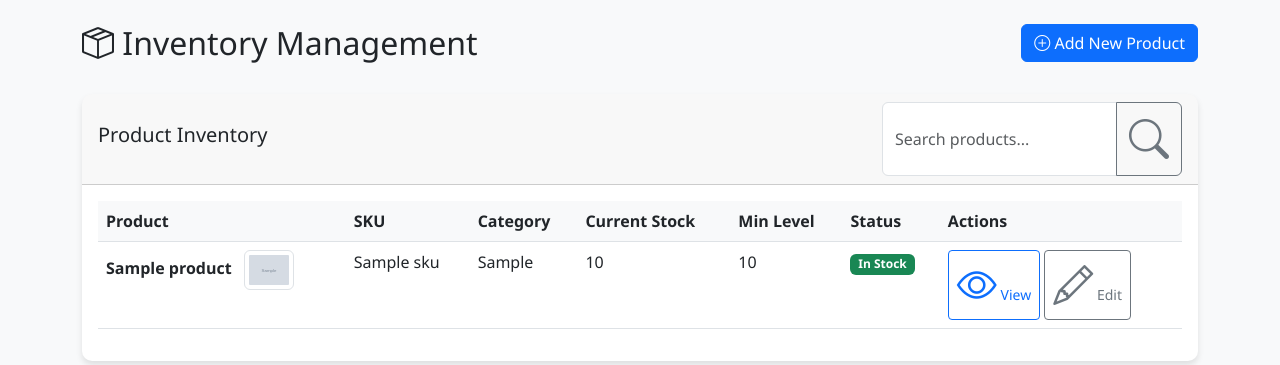
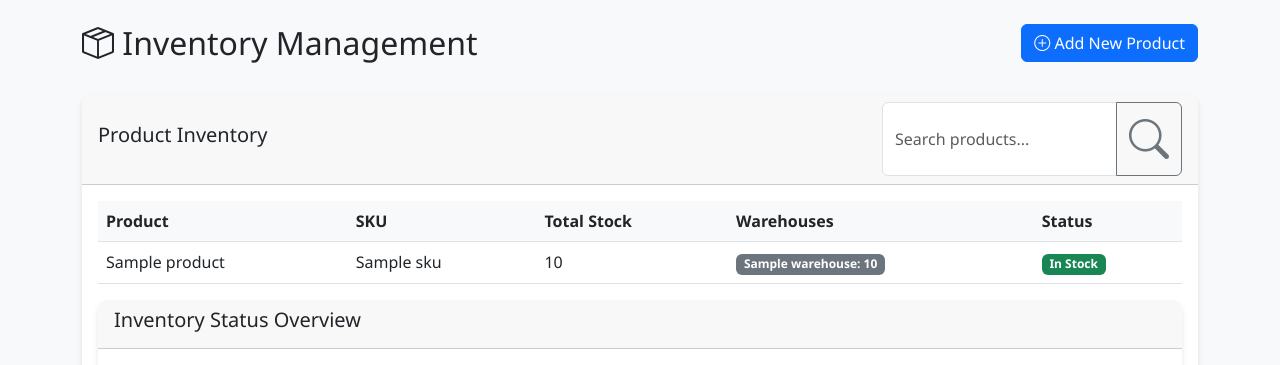
Before and after one commit to ayushgoel135/WALMART, a Django app: template supplychain/retail/templates/retail/inventory.html in a window 1280 px wide. Shown: the part 56-421 px from the top of the page. Run offline with Django 3.2, Linux system fonts and the light colour scheme; the template is opened without the code that fills it: most values are stand-ins (such as "Sample title", 1, 10 or a date in 2020); grey boxes marked "Sample" are stand-in pictures; parts of the project's set-up code (start-up, migrations or seed data) failed here and were passed over; some libraries are stand-ins or nearby versions.

Commit message:
Update inventory.html

```diff
--- a/supplychain/retail/templates/retail/inventory.html
+++ b/supplychain/retail/templates/retail/inventory.html
@@ -29,57 +29,48 @@
         </div>
     </div>
     <div class="card-body">
+      <!-- Inventory Table Section -->
     <div class="table-responsive">
         <table class="table table-hover">
             <thead>
                 <tr>
                     <th>Product</th>
                     <th>SKU</th>
-                        <th>Category</th>
-                        <th>Current Stock</th>
-                        <th>Min Level</th>
+                    <th>Total Stock</th>
+                    <th>Warehouses</th>
                     <th>Status</th>
-                        <th>Actions</th>
                 </tr>
             </thead>
             <tbody>
                 {% for product in products %}
-                    <tr class="{% if product.is_low_stock %}table-warning{% endif %}">
+                <tr>
+                    <td>{{ product.name }}</td>
+                    <td>{{ product.sku }}</td>
+                    <td>{{ product.current_stock }}</td>
                     <td>
-                            <strong>{{ product.name }}</strong>
-                            {% if product.image %}
-                            <img src="{{ product.image.url }}" class="img-thumbnail ms-2" style="max-height: 40px;">
-                            {% endif %}
+                        {% for inv in product.inventory_set.all %}
+                        <span class="badge bg-secondary">
+                            {{ inv.warehouse.name }}: {{ inv.quantity }}
+                        </span>
+                        {% empty %}
+                        <span class="text-danger">No inventory assigned</span>
+                        {% endfor %}
                     </td>
-                        <td>{{ product.sku }}</td>
-                        <td>{{ product.get_category_display }}</td>
-                        <td>{{ product.current_stock }}</td>
-                        <td>{{ product.min_stock_level }}</td>
                     <td>
-                            {% if product.is_low_stock %}
+                        {% if product.current_stock < product.min_stock_level %}
                         <span class="badge bg-danger">Low Stock</span>
                         {% else %}
                         <span class="badge bg-success">In Stock</span>
                         {% endif %}
                     </td>
-                        <td>
-                            <a href="{% url 'inventory_detail' product.id %}" class="btn btn-sm btn-outline-primary">
-                                <i class="bi bi-eye"></i> View
-                            </a>
-                            <a href="{% url 'admin:retail_product_change' product.id %}" class="btn btn-sm btn-outline-secondary">
-                                <i class="bi bi-pencil"></i> Edit
-                            </a>
-                        </td>
                 </tr>
                 {% empty %}
                 <tr>
-                        <td colspan="7" class="text-center">No products found</td>
+                    <td colspan="5" class="text-center">No products found</td>
                 </tr>
                 {% endfor %}
             </tbody>
         </table>
-        </div>
-    </div>
     </div>
 
 <div class="card">
```
Lines whose indentation alone changed are shown as unchanged.
